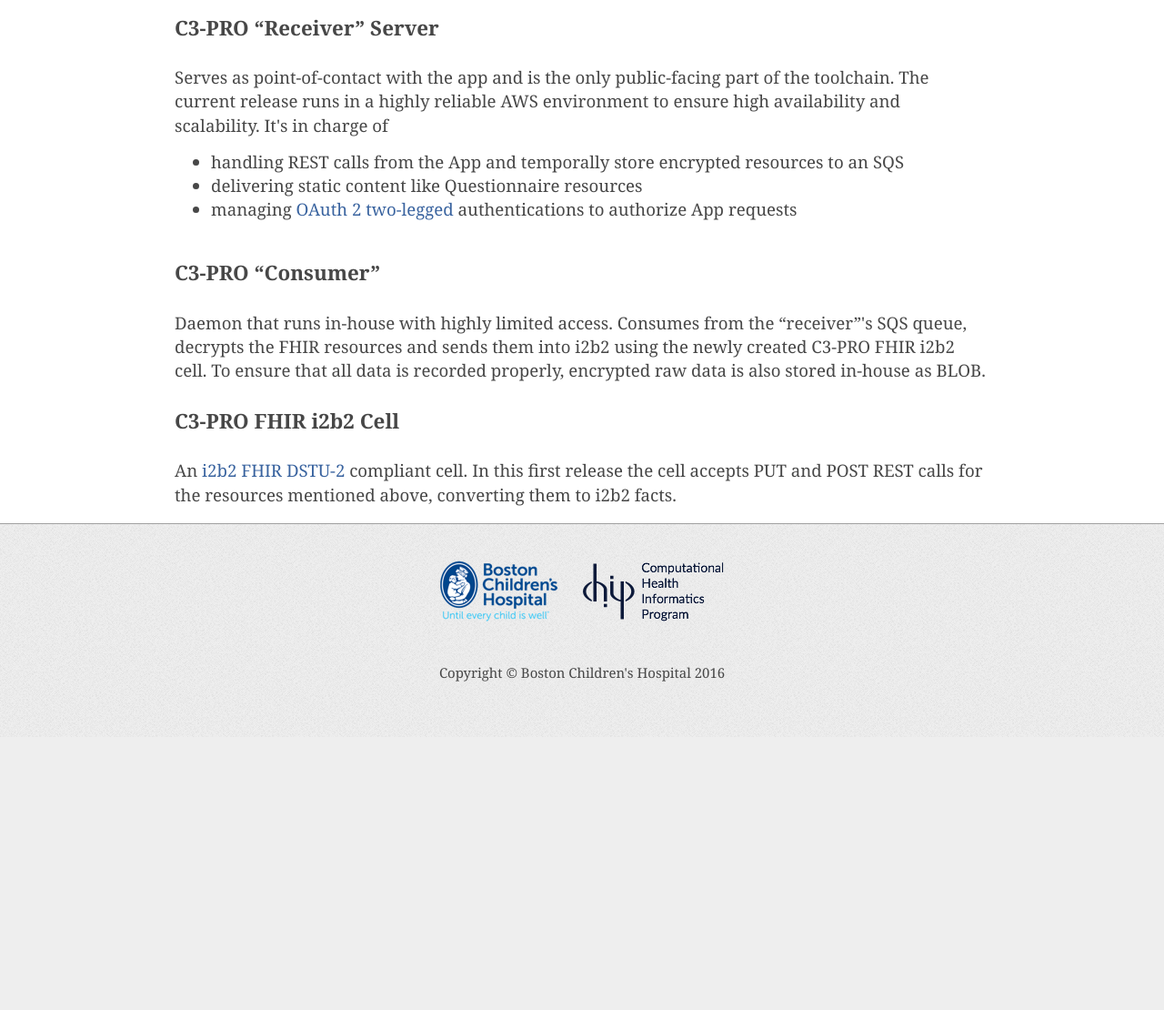
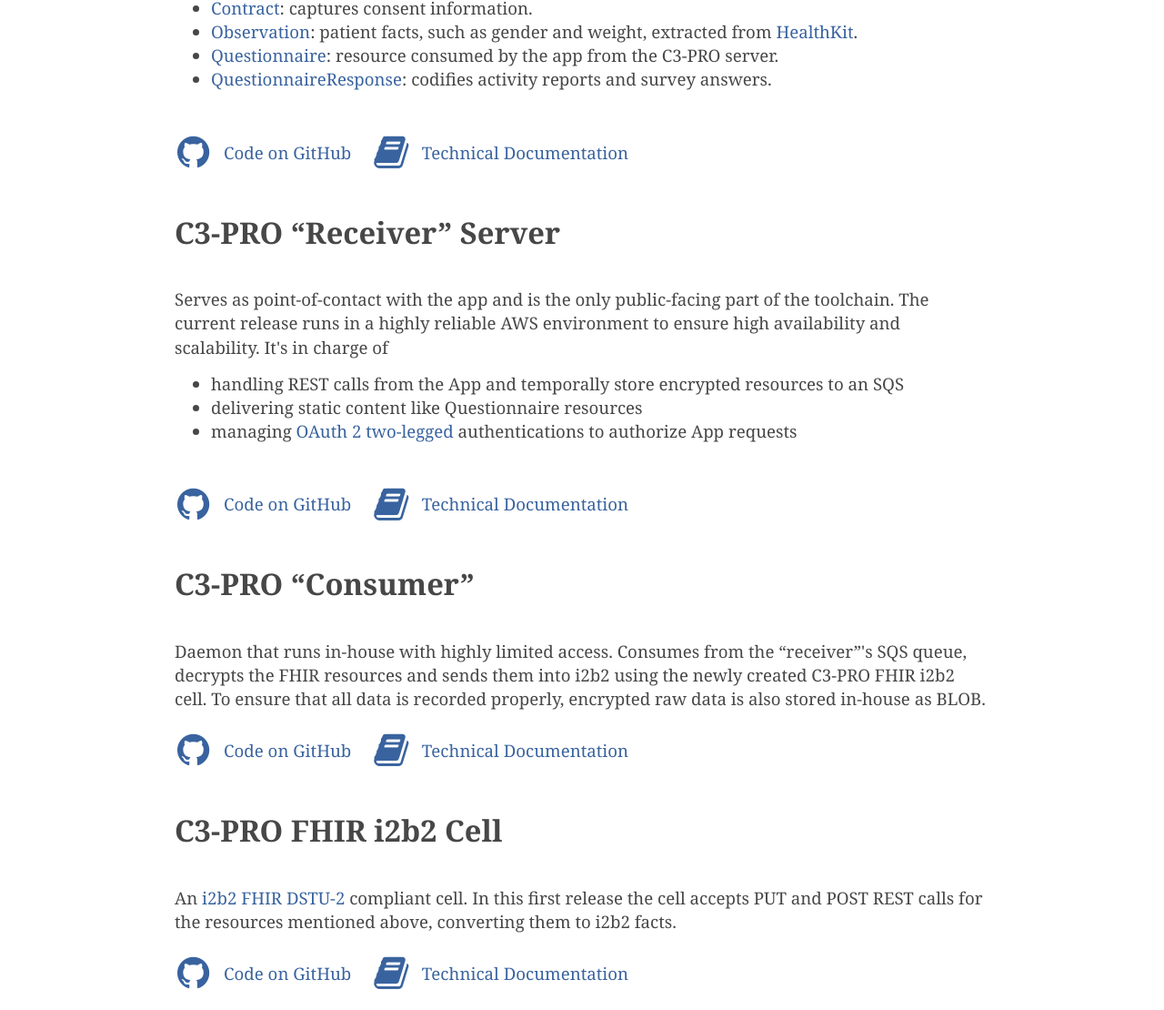
Before and after one commit to C3-PRO/c3-pro.github.io, a plain HTML site: page architecture.html in a window 1280 px wide. Shown: the part 1222-2332 px from the top of the page at 91% size. Before the commit the page ends 2032 px from the top, so only its background shows below. Drawn offline with nearby package versions, Linux system fonts and the light colour scheme.

Commit message:
Update Architecture image, add GitHub URLs

```diff
--- a/architecture-content.html
+++ b/architecture-content.html
@@ -1,13 +1,17 @@
 <div class="wrap-readable">
-<h2>The C3-PRO Components</h2>
 
+<h2>Architecture</h2>
+<p style="text-align:center; margin-top:0;">
+    <img class="reduced-less" src="images/Architecture.png" srcset="images/Architecture@2x.png 2x, images/Architecture@3x.png 3x" alt="C3-PRO Architecture Diagram">
+</p>
 <p>
-    <img class="reduced-less" src="images/C3-PRO-Architecture.png" alt="C3-PRO Diagram">
+    The interplay between all the C3-PRO components.
+    Since data exchange happens via FHIR Resources (or encrypted versions thereof), you can easily substitute each component with your own solution.
 </p>
 
-<h3>C3-PRO iOS Framework</h3>
+<h2>iOS Research App</h2>
 <p>
-    The C3-PRO iOS framework, written in Swift, adds <a href="http://www.researchkit.org/" target="_blank">ResearchKit</a> functionality to your research app, and then some.
+    The iOS app embeds the <a href="https://github.com/chb/c3-pro-ios-framework" target="_blank">C3-PRO iOS framework</a>, written in Swift, which adds <a href="http://www.researchkit.org/" target="_blank">ResearchKit</a> functionality to your research app, and then some.
     Built modularly, you need only use components that are useful to you;
     for example the <em>Questionnaire</em> handlers, allowing you to hand <a href="http://hl7.org/fhir/questionnaire.html" target="_blank">🔥 Questionnaire</a> resources to ResearchKit for rendering; no need to hand-code surveys!
 </p>
@@ -26,8 +30,12 @@
         <li><a href="http://hl7.org/fhir/questionnaireresponse.html" target="_blank">QuestionnaireResponse</a>: codifies activity reports and survey answers.</li>
     </ul>
 </p>
+<p>
+    <a href="https://github.com/chb/c3-pro-ios-framework"><span class="icon code fa-github"></span> Code on GitHub</a>
+    <a href="https://chb.github.io/c3-pro-ios-framework" style="margin-left:1em;"><span class="icon code fa-book"></span> Technical Documentation</a>
+</p>
 
-<h3>C3-PRO “Receiver” Server</h3>
+<h2>C3-PRO “Receiver” Server</h2>
 <p>
     Serves as point-of-contact with the app and is the only public-facing part of the toolchain.
     The current release runs in a highly reliable AWS environment to ensure high availability and scalability.
@@ -40,17 +48,29 @@
         <li>managing <a href="http://oauthbible.com/">OAuth 2 two-legged</a> authentications to authorize App requests</li>
     </ul>
 </p>
+<p>
+    <a href="https://github.com/chb/c3-pro-server"><span class="icon code fa-github"></span> Code on GitHub</a>
+    <a href="https://chb.github.io/c3-pro-server" style="margin-left:1em;"><span class="icon code fa-book"></span> Technical Documentation</a>
+</p>
 
-<h3>C3-PRO “Consumer”</h3>
+<h2>C3-PRO “Consumer”</h2>
 <p>
     Daemon that runs in-house with highly limited access.
     Consumes from the “receiver”'s SQS queue, decrypts the FHIR resources and sends them into i2b2 using the newly created C3-PRO FHIR i2b2 cell.
     To ensure that all data is recorded properly, encrypted raw data is also stored in-house as BLOB.
 </p>
+<p>
+    <a href="https://github.com/chb/c3-pro-consumer"><span class="icon code fa-github"></span> Code on GitHub</a>
+    <a href="https://chb.github.io/c3-pro-consumer" style="margin-left:1em;"><span class="icon code fa-book"></span> Technical Documentation</a>
+</p>
 
-<h3>C3-PRO FHIR i2b2 Cell</h3>
+<h2>C3-PRO FHIR i2b2 Cell</h2>
 <p>
     An <a href="https://www.i2b2.org/">i2b2</a> <a href="http://hl7.org/fhir/2015May/">FHIR DSTU-2 </a> compliant cell.
     In this first release the cell accepts PUT and POST REST calls for the resources mentioned above, converting them to i2b2 facts.
 </p>
+<p>
+    <a href="https://github.com/chb/i2b2-fhir-cell"><span class="icon code fa-github"></span> Code on GitHub</a>
+    <a href="https://chb.github.io/i2b2-fhir-cell" style="margin-left:1em;"><span class="icon code fa-book"></span> Technical Documentation</a>
+</p>
 </div>
--- a/assets/css/style.css
+++ b/assets/css/style.css
@@ -99,9 +99,16 @@ header a {
 	margin: 0 auto;
 }
 
+.icon.code {
+	display: inline-block;
+	width: 1em; height:1.5em;
+	margin-right: 0.2em;
+	font-size: 220%; text-align: center; vertical-align: -0.175em;
+}
+
 .icon.fun {
-	display: inline-block; width: 1.5em;
-	height:1.5em;
+	display: inline-block;
+	width: 1.5em; height:1.5em;
 	margin: 0.3em 0.5em 0.3em 0; padding-top: 0.15em;
 	font-size: 140%; text-align: center; vertical-align: -0.125em;
 	color: white; background-color: rgb(57,99,159);
```
Also changed, not shown: team-content.html (+2 -2 lines), images/Architecture.png (added), images/Architecture@2x.png (added), images/Architecture@3x.png (added), images/C3-PRO-Architecture.png (deleted).
